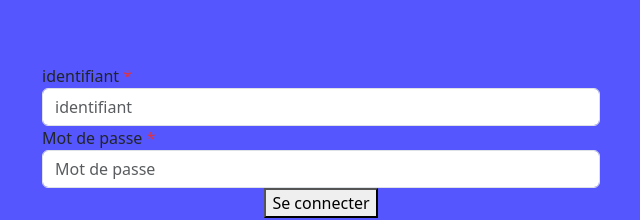
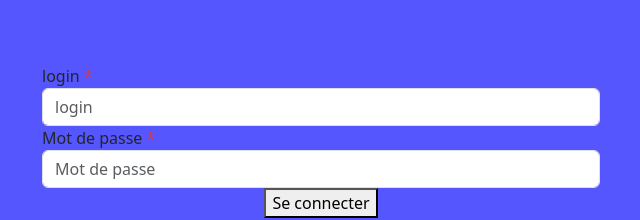
Before and after one commit to BihanMathieu/ProxiBanque-Client, an Angular app: page /connexion in a window 1280 px wide. Shown: the part 238-458 px from the top of the page, without its empty margins (319-959 px from the left). Built offline with nearby package versions, Linux system fonts and the light colour scheme.

Commit message:
add connexion

```diff
--- a/src/app/pages/connexion/connexion.component.html
+++ b/src/app/pages/connexion/connexion.component.html
@@ -4,7 +4,7 @@
         <img src="..\assets\img\icon.png" alt="Icon banque">
     </div>
     <form class="login-form">
-        <app-custom-input label="identifiant" [(value)]="username" id="identifiant" type="email" [required]="true"></app-custom-input>
+        <app-custom-input label="login" [(value)]="login" id="identifiant" type="email" [required]="true"></app-custom-input>
         <app-custom-input label="Mot de passe" [(value)]="password" id="password" type="password" [required]="true"></app-custom-input>
         <button class="d-flex  mx-auto" (click)="onLogin()">Se connecter</button>
     </form>
--- a/src/app/pages/connexion/connexion.component.ts
+++ b/src/app/pages/connexion/connexion.component.ts
@@ -1,5 +1,8 @@
+import { HttpParams } from '@angular/common/http';
 import { Component } from '@angular/core';
 import { Router } from '@angular/router';
+import { HttpClient} from '@angular/common/http';
+import { Conseiller } from 'src/app/shared/model/conseiller.model';
 
 @Component({
   selector: 'app-connexion',
@@ -8,16 +11,21 @@ import { Router } from '@angular/router';
 })
 export class ConnexionComponent {
 
-  constructor(private router: Router) {}
+  constructor(private router: Router, private http: HttpClient) {}
 
-  username = "";
+  login = "";
   password = "";
 
   onLogin() {
 
-    console.log('Identifiant:', this.username);
-    console.log('Mot de passe:', this.password);
+    const params = new HttpParams()
+    .set('login', this.login)
+    .set('password', this.password);
+    this.http.get('http://localhost:8080/conseillers/auth', { params }).subscribe(response => {
+      const conseiller = response as Conseiller;
+      sessionStorage.setItem('conseiller', JSON.stringify(conseiller));
 
+  });
     this.router.navigate(['/accueil']);
   }
 }
--- a/src/app/shared/composant-generique/custom-input/custom-input.component.html
+++ b/src/app/shared/composant-generique/custom-input/custom-input.component.html
@@ -1,6 +1,6 @@
 <div class="container">
   <div class="form-group col-6 mx-auto">
     <label [for]="'Input'+id">{{label}}<span *ngIf="required" class="text-danger font-weight-bold"> *</span></label>
-    <input (input)="emitValue($event.target)" type="email" class="form-control" [id]="'Input'+id" [placeholder]="label" [value]="value" required>
+    <input (input)="emitValue($event.target)" [type]="id" class="form-control" [id]="'Input'+id" [placeholder]="label" [value]="value" required>
   </div>
 </div>
--- /dev/null
+++ b/src/app/shared/model/agence.model.ts
@@ -0,0 +1,6 @@
+export interface Agence {
+  id: number;
+  name: string;
+  codeAlpha: string;
+  creationDate: Date;
+}
```
Also changed, not shown: src/app/shared/model/conseiller.model.ts (added, +9 -0 lines).
